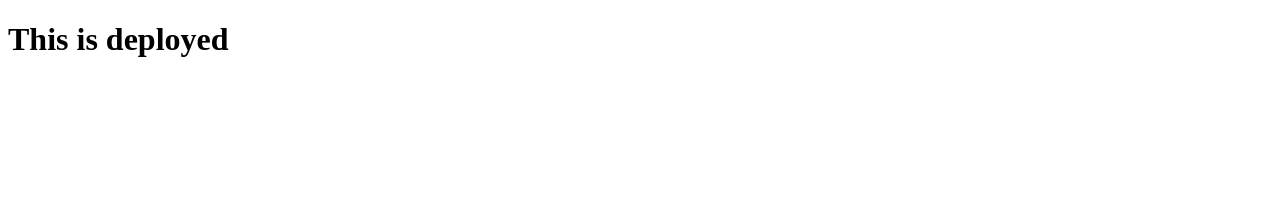
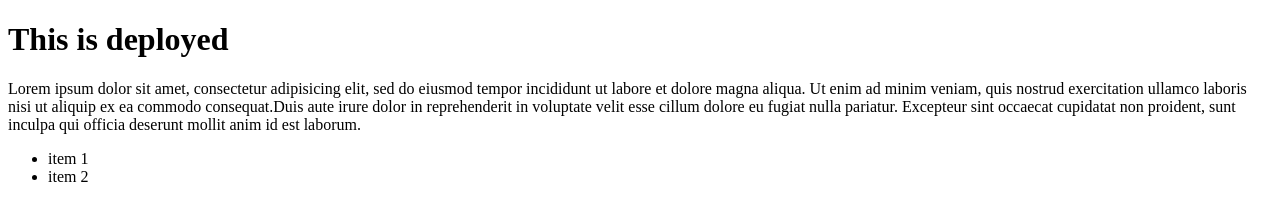
Before and after one commit to bityaandrade9/gittest1, a plain HTML site: page index.html in a window 1280 px wide. Drawn offline with Linux system fonts and the light colour scheme.

Commit message:
Add files via upload

```diff
--- a/index.html
+++ b/index.html
@@ -5,5 +5,10 @@
     </head>
     <body>
         <h1>This is deployed</h1>
+        <p1>Lorem ipsum dolor sit amet, consectetur adipisicing elit, sed do eiusmod tempor incididunt ut labore et dolore magna aliqua. Ut enim ad minim veniam, quis nostrud exercitation ullamco laboris nisi ut aliquip ex ea commodo consequat.Duis aute irure dolor in reprehenderit in voluptate velit esse cillum dolore eu fugiat nulla pariatur. Excepteur sint occaecat cupidatat non proident, sunt inculpa qui officia deserunt mollit anim id est laborum.</p1>
+        <ul>
+            <li>item 1</li>
+            <li>item 2</li>
+        </ul>
     </body>
 </html>
```
